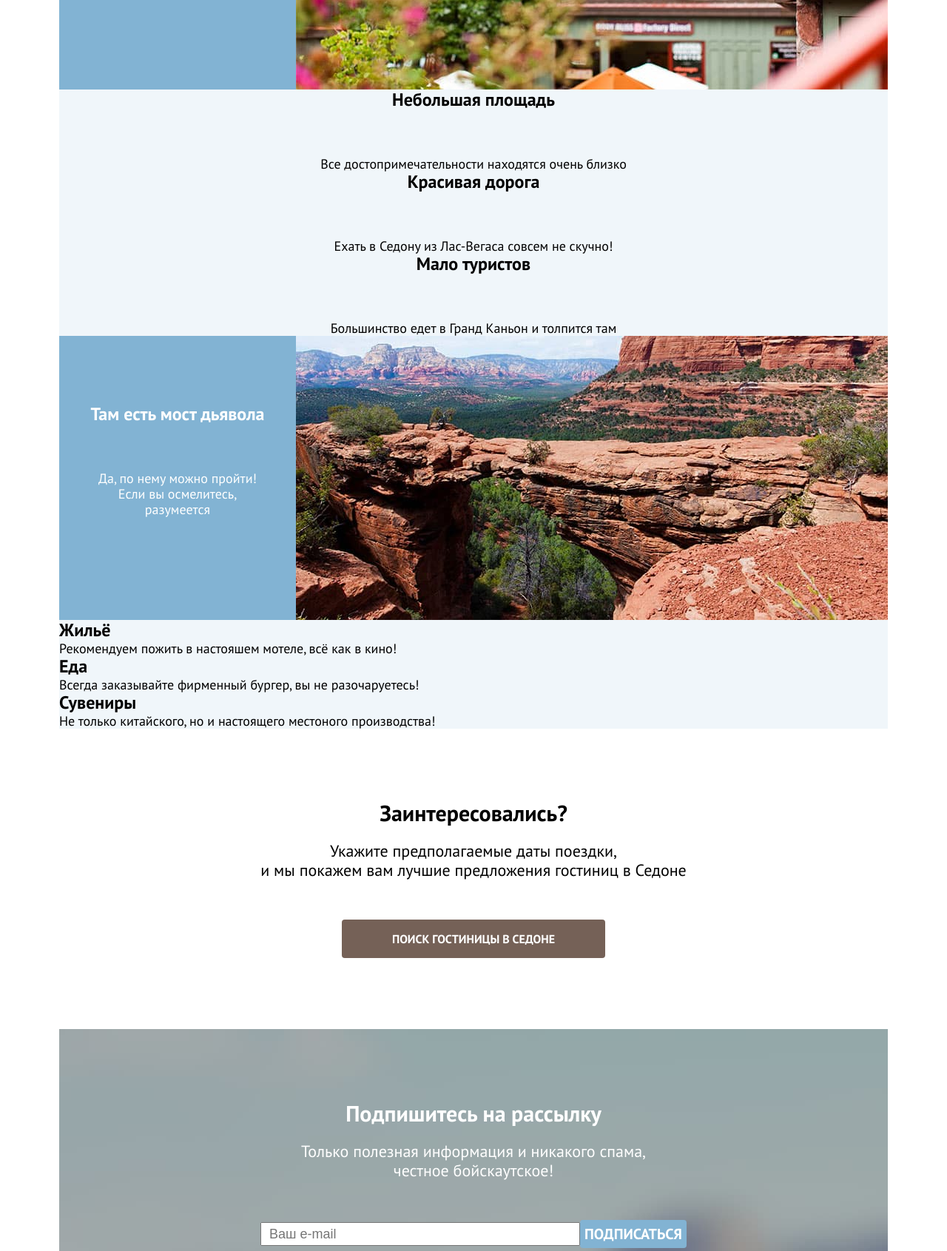
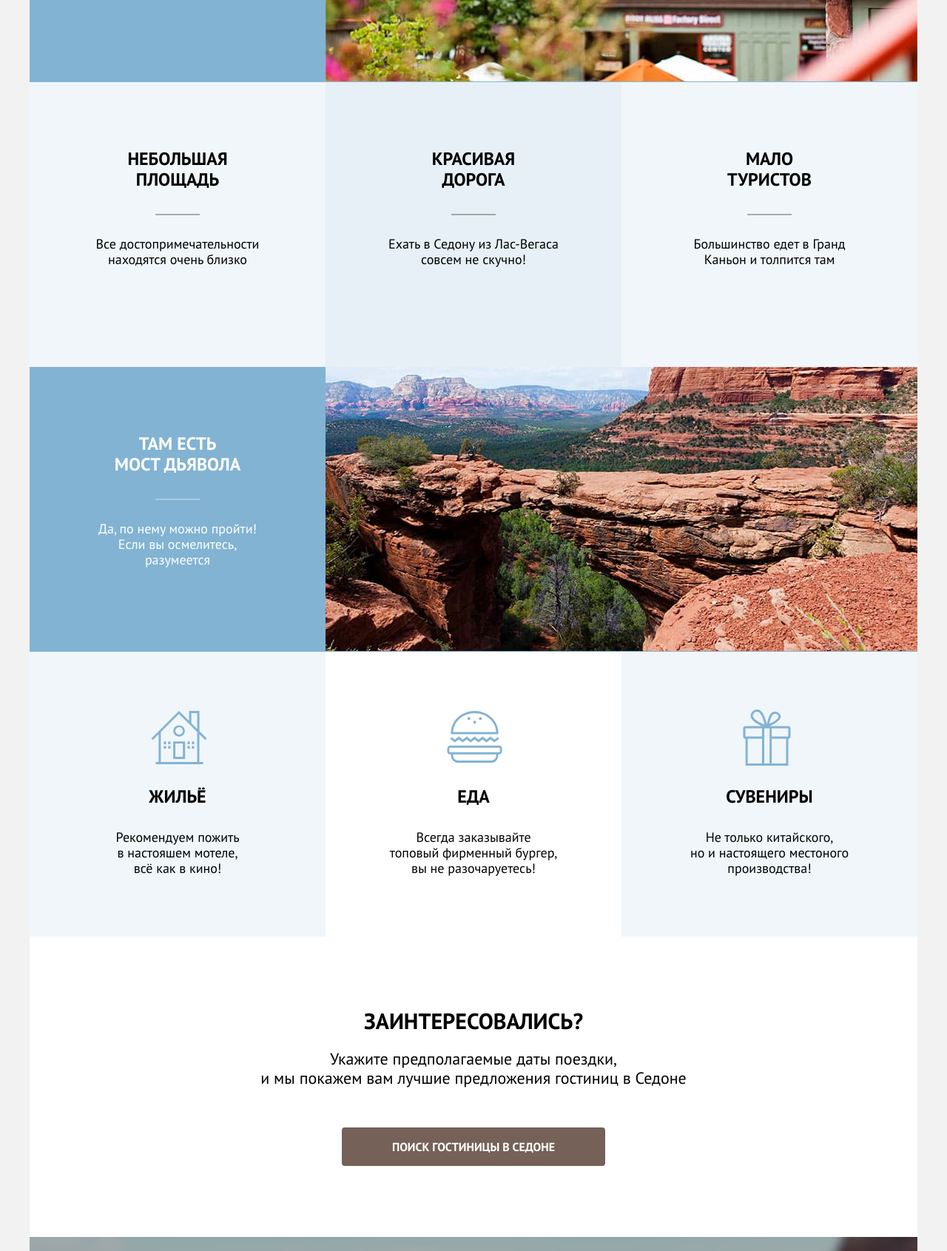
Before and after one commit to kentkanta/236403-sedona-35, a plain HTML site: page index.html in a window 1280 px wide. Shown: the part 1106-2797 px from the top of the page at 74% size. Drawn offline with Linux system fonts and the light colour scheme; files whose address does not match are found by name.

Commit message:
Корректировки задания № 5
Добавляет первые корректировки для главной страницы

```diff
--- a/index.html
+++ b/index.html
@@ -26,17 +26,17 @@
           </li>
         </ul>
         <ul class="user-navigation main-header__user-navigation">
-          <li class="user-navigation-list main-header__user-navigation-list">
-            <a class="user-navigation-link main-header__user-navigation-link" href="#">
+          <li class="user-navigation-item main-header__user-navigation-list">
+            <a class="user-navigation-link main-header__user-navigation-link search-link" href="#">
               <span class="visually-hidden">Поиск</span>
             </a>
           </li>
-          <li class="user-navigation-list main-header__user-navigation-list">
-            <a class="user-navigation-link main-header__user-navigation-link" href="#">
+          <li class="user-navigation-item main-header__user-navigation-list">
+            <a class="user-navigation-link main-header__user-navigation-link favorites-link" href="#">
               <span class="visually-hidden">Избранное</span>
             </a>
           </li>
-          <li class="user-navigation-list main-header__user-navigation-list">
+          <li class="user-navigation-item main-header__user-navigation-list button-item">
             <a class="user-navigation-link main-header__user-navigation-link button" href="#">Хочу сюда!</a>
           </li>
         </ul>
@@ -59,61 +59,61 @@
             круче, чем
             Гранд-Каньон!</p>
           <ul class="attractions-list">
-            <li class="advantages-list-item attractions-item img-item">
-              <div class="advantages-item-text-group">
-                <h3 class="advantages-list-title advantages__advantages-list-title">Настоящий городок</h3>
-                <p class="advantages-list-text advantages__advantages-list-text">Седона — не аттракцион для<br> туристов,
+            <li class="attractions-list-item attractions-item img-item">
+              <div class="attractions-item-text-group">
+                <h3 class="attractions-item-title advantages__attractions-item-title">Настоящий<br> городок</h3>
+                <p class="attractions-item-text advantages__attractions-item-text">Седона — не аттракцион для<br> туристов,
                   там течёт своя<br> жизнь</p>
               </div>
-              <img class="advantages-list-img advantages__advantages-list-img"
+              <img class="attractions-item-img advantages__attractions-item-img"
                 src="img/bitmap/advantages-photo-of-city.jpg" width="800" height="384"
                 alt="Архитектура и природа города Седона: старые деревянные дома, деревья, кафе" />
             </li>
-            <li class="advantages-list-item attractions-item text-item">
-              <h3 class="advantages-list-title advantages__advantages-list-title">Небольшая площадь</h3>
-              <p class="advantages-list-text advantages__advantages-list-text">Все достопримечательности находятся очень
+            <li class="attractions-list-item attractions-item text-item">
+              <h3 class="attractions-item-title advantages__attractions-item-title">Небольшая<br> площадь</h3>
+              <p class="attractions-item-text advantages__attractions-item-text">Все достопримечательности<br> находятся очень
                 близко
               </p>
             </li>
-            <li class="advantages-list-item attractions-item text-item">
-              <h3 class="advantages-list-title advantages__advantages-list-title">Красивая дорога</h3>
-              <p class="advantages-list-text advantages__advantages-list-text">Ехать в Седону из Лас-Вегаса совсем не
+            <li class="attractions-list-item attractions-item text-item dark-grey">
+              <h3 class="attractions-item-title advantages__attractions-item-title">Красивая<br> дорога</h3>
+              <p class="attractions-item-text advantages__attractions-item-text">Ехать в Седону из Лас-Вегаса<br> совсем не
                 скучно!
               </p>
             </li>
-            <li class="advantages-list-item attractions-item text-item">
-              <h3 class="advantages-list-title advantages__advantages-list-title">Мало туристов</h3>
-              <p class="advantages-list-text advantages__advantages-list-text">Большинство едет в Гранд Каньон и
+            <li class="attractions-list-item attractions-item text-item">
+              <h3 class="attractions-item-title advantages__attractions-item-title">Мало<br> туристов</h3>
+              <p class="attractions-item-text advantages__attractions-item-text">Большинство едет в Гранд<br> Каньон и
                 толпится там
               </p>
             </li>
-            <li class="advantages-list-item attractions-item img-item">
-              <div class="advantages-item-text-group">
-                <h3 class="advantages-list-title advantages__advantages-list-title">Там есть мост дьявола</h3>
-                <p class="advantages-list-text advantages__advantages-list-text">Да, по нему можно пройти!<br> Если вы
+            <li class="attractions-list-item attractions-item img-item">
+              <div class="attractions-item-text-group">
+                <h3 class="attractions-item-title advantages__attractions-item-title">Там есть<br> мост дьявола</h3>
+                <p class="attractions-item-text advantages__attractions-item-text">Да, по нему можно пройти!<br> Если вы
                   осмелитесь,<br> разумеется</p>
               </div>
-              <img class="advantages-list-img advantages__advantages-list-img"
+              <img class="attractions-item-img advantages__attractions-item-img"
                 src="img/bitmap/advantages-photo-of-devils-bridge.jpg" width="800" height="384"
                 alt="Мост Дьявола: каменный мост, пролегающий над каньоном" />
             </li>
           </ul>
           <ul class="benefits-list advantages_benefits-list">
-            <li class="benefits-list-item advantages__benefits-list-item">
-              <h3 class="benefits-list-title advantages__benefits-list-title">Жильё</h3>
-              <p class="benefits-list-text advantages__benefits-list-title">Рекомендуем пожить в настояшем мотеле, всё
+            <li class="benefits-list-item advantages__benefits-list-item housing">
+              <h3 class="benefits-item-title advantages__benefits-item-title">Жильё</h3>
+              <p class="benefits-item-text advantages__benefits-item-title">Рекомендуем пожить<br> в настояшем мотеле,<br> всё
                 как в
                 кино!</p>
             </li>
-            <li class="benefits-list-item advantages__benefits-list-item">
-              <h3 class="benefits-list-title advantages__benefits-list-title">Еда</h3>
-              <p class="benefits-list-text advantages__benefits-list-title">Всегда заказывайте фирменный бургер, вы не
+            <li class="benefits-list-item advantages__benefits-list-item transparent-background food">
+              <h3 class="benefits-item-title advantages__benefits-item-title">Еда</h3>
+              <p class="benefits-item-text advantages__benefits-item-title">Всегда заказывайте<br>топовый фирменный бургер,<br> вы не
                 разочаруетесь!</p>
             </li>
-            <li class="benefits-list-item advantages__benefits-list-item">
-              <h3 class="benefits-list-title advantages__benefits-list-title">Сувениры</h3>
-              <p class="benefits-list-text advantages__benefits-list-title">Не только китайского, но и настоящего
-                местоного
+            <li class="benefits-list-item advantages__benefits-list-item souvenirs">
+              <h3 class="benefits-item-title advantages__benefits-item-title">Сувениры</h3>
+              <p class="benefits-item-text advantages__benefits-item-title">Не только китайского,<br> но и настоящего
+                местоного<br>
                 производства!</p>
             </li>
           </ul>
--- a/styles/styles.css
+++ b/styles/styles.css
@@ -22,7 +22,8 @@
 }
 
 html {
-  height: 100%:
+  height: 100%;
+  background-color: #F2F2F2;
 }
 
 /* Стили для всей страницы */
@@ -30,7 +31,7 @@ body {
   width: 1200px;
   min-height: 100%;
   margin: 0 auto;
-  padding: 0 40px;
+  padding: 0;
   font-family: "PT Sans", sans-serif;
   font-size: 22px;
   font-weight: 400;
@@ -70,16 +71,11 @@ body {
   overflow: hidden;
 }
 
-.container {}
-
-
-
 /* Стили для main-header */
-
 .main-nav {
-  width: 1060px;
-  margin: 0 auto;
+  padding: 0 70px;
   display: flex;
+  position: relative;
 }
 
 .site-navigation,
@@ -92,36 +88,80 @@ body {
 }
 
 .site-navigation {
-  width: 507px;
+  margin-left: 170px;
+}
+
+.main-header__site-logo {
+  position: absolute;
+  top: 0;
+  left: 70px;
 }
 
 .site-navigation .site-navigation-item:not(:last-child) {
   margin-right: 16px;
 }
 
-.user-navigation {
-  width: 268px;
-  margin-left: auto;
-  justify-content: flex-end;
-}
-
 .site-navigation-link {
+  display: block;
   text-decoration: none;
   color: inherit;
   font-weight: 700;
   line-height: 24px;
+  padding: 20px 0;
+}
+
+.user-navigation {
+  margin-left: auto;
+  justify-content: flex-end;
+  width: 270px;
 }
 
 .user-navigation-link {
+  display: block;
+  width: 44px;
   text-decoration: none;
   color: inherit;
   font-weight: 700;
   line-height: 24px;
+  padding: 30px 0;
+}
+
+.user-navigation-link.favorites-link {
+  position: relative;
+  background-image: url(/img/vector/user-menu-favorites.svg);
+  background-repeat: no-repeat;
+  background-position: 50% 50%;
+}
+
+.user-navigation-link.favorites-link::before {
+  content: '12';
+  position: absolute;
+  top: 11px;
+  right: 3px;
+  display: block;
+  width: 18px;
+  height: 18px;
+  border-radius: 50%;
+  background-color: #7DB54F;
+  color: #fff;
+  font-size: 10px;
+  line-height: 18px;
+  text-align: center;
+}
+
+.user-navigation-link.search-link {
+  background-image: url(/img/vector/user-menu-search.svg);
+  background-repeat: no-repeat;
+  background-position: 50% 50%;
+}
+
+.user-navigation-item.button-item {
+  margin-left: 20px;
 }
 
 .main-header__user-navigation-link.button {
-  width: 140px;
-  padding: 8px 10px;
+  width: 160px;
+  padding: 8px 0;
   color: #fff;
   text-transform: uppercase;
   background-color: #756157;
@@ -137,24 +177,25 @@ body {
 
 /* Стили для промо-блока */
 .promo {
+  text-align: center;
   min-height: 485px;
-  margin-bottom: 69px;
-  background-image: url('/img/bitmap/promo-background.jpg');
+  margin-bottom: 70px;
+  background-image: url('/img/vector/promo-background-divider.svg'), url(/img/bitmap/promo-background.jpg);
+  background-size: contain, contain;
+  background-repeat: no-repeat, no-repeat;
+  background-position: 0 100%, 0 0;
   background-color: #82B3D3;
-  background-repeat: no-repeat;
-  display: flex;
-  justify-content: center;
-  align-items: center;
+}
+
+.promo-img {
+  margin-top: 50px;
 }
 
 
 
 /* Стили для блока преимуществ */
 
-.advantages {
-  display: flex;
-  flex-direction: column;
-}
+/* !!! Скорректировать width на flex-basis!!! */
 
 .advantages-title {
   font-size: 30px;
@@ -163,6 +204,7 @@ body {
   margin-bottom: 25px;
   padding: 0;
   text-align: center;
+  text-transform: uppercase;
 }
 
 .advantages-promo-text {
@@ -180,45 +222,91 @@ body {
   list-style: none;
 }
 
-.attractions-item {
+.attractions-list {
   display: flex;
+  flex-wrap: wrap;
 }
 
-.attractions-item.text-item {
-  flex-direction: column;
+.attractions-list-item.img-item {
+  display: flex;
+  background-color: #82B3D3;
 }
 
-.advantages-item-text-group {
+.attractions-item-text-group {
+  position: relative;
   width: 400px;
-  display: flex;
-  flex-direction: column;
-  align-items: center;
-  padding-top: 92px;
+  min-height: 385px;
+  padding-top: 90px;
 }
 
-.advantages-list-title {
+.attractions-item-text-group::after {
+  display: block;
+  content: '';
+  position: absolute;
+  top: 178px;
+  left: 170px;
+  width: 60px;
+  height: 2px;
+  background-color: #fff;
+  opacity: 30%;
+}
+
+.attractions-list-item.img-item .attractions-item-title {
   font-size: 24px;
   line-height: 28px;
   color: #fff;
-  margin: 0;
-  padding: 0;
-}
-
-.advantages-list-item.img-item {
-  background-color: #82B3D3;
-}
-
-.advantages-list-item.text-item .advantages-list-title {
-  font-size: 24px;
-  line-height: 28px;
-  color: #000;
   text-align: center;
+  text-transform: uppercase;
   margin: 0;
   margin-bottom: 62px;
   padding: 0;
 }
 
-.advantages-list-item.text-item .advantages-list-text {
+.attractions-list-item.img-item .attractions-item-text {
+  font-size: 18px;
+  line-height: 21px;
+  color: #fff;
+  text-align: center;
+  margin: 0;
+  padding: 0;
+}
+
+.attractions-list-item.text-item {
+  position: relative;
+  width: 400px;
+  min-height: 385px;
+  padding-top: 90px;
+  background-color: rgba(131, 179, 211, 0.12);
+}
+
+.attractions-list-item.text-item::after {
+  display: block;
+  content: '';
+  position: absolute;
+  top: 178px;
+  left: 170px;
+  width: 60px;
+  height: 2px;
+  background-color: #000;
+  opacity: 30%;
+}
+
+.attractions-list-item.dark-grey {
+  background-color: #83B3D333;
+}
+
+.attractions-list-item.text-item .attractions-item-title {
+  font-size: 24px;
+  line-height: 28px;
+  color: #000;
+  text-align: center;
+  text-transform: uppercase;
+  margin: 0;
+  margin-bottom: 62px;
+  padding: 0;
+}
+
+.attractions-list-item.text-item .attractions-item-text {
   font-size: 18px;
   line-height: 21px;
   color: #000;
@@ -227,41 +315,53 @@ body {
   padding: 0;
 }
 
-.advantages-list-item.img-item .advantages-list-title {
+.benefits-list {
+  display: flex;
+}
+
+.benefits-list-item {
+  position: relative;
+  width: 400px;
+  min-height: 385px;
+  padding-top: 182px;
+  background-color: #83B3D31F;
+}
+
+.benefits-list-item.transparent-background {
+  background-color: #fff;
+}
+
+.benefits-list-item.housing {
+  background-image: url('/img/vector/benefits-housing.svg');
+  background-repeat: no-repeat;
+  background-position: 164px 80px;
+}
+
+.benefits-list-item.food {
+  background-image: url('/img/vector/benefits-food.svg');
+  background-repeat: no-repeat;
+  background-position: 164px 80px;
+}
+
+.benefits-list-item.souvenirs {
+  background-image: url('/img/vector/benefits-souvenirs.svg');
+  background-repeat: no-repeat;
+  background-position: 164px 78px;
+
+}
+
+.benefits-item-title {
+  text-transform: uppercase;
+  text-align: center;
   font-size: 24px;
   line-height: 28px;
-  color: #fff;
-  text-align: center;
   margin: 0;
-  margin-bottom: 62px;
+  margin-bottom: 30px;
   padding: 0;
 }
 
-.advantages-list-item.img-item .advantages-list-text {
-  font-size: 18px;
-  line-height: 21px;
-  color: #fff;
+.benefits-item-text {
   text-align: center;
-  margin: 0;
-  padding: 0;
-}
-
-.advantages-list-item {
-  background-color: rgba(131, 179, 211, 0.12);
-}
-
-.benefits-list-item {
-  background-color: #83B3D31F;
-}
-
-.benefits-list-title {
-  font-size: 24px;
-  line-height: 28px;
-  margin: 0;
-  padding: 0;
-}
-
-.benefits-list-text {
   font-size: 18px;
   line-height: 21px;
   margin: 0;
@@ -275,19 +375,12 @@ body {
   padding-bottom: 96px;
 }
 
-.search-wrapper {
-  width: 620px;
-  margin: 0 auto;
-  display: flex;
-  flex-direction: column;
-  align-items: center;
-}
-
 .search__question-text {
   font-size: 30px;
   line-height: 36px;
   font-weight: 700;
   text-align: center;
+  text-transform: uppercase;
   margin: 0;
   margin-bottom: 20px;
   padding: 0;
@@ -306,25 +399,20 @@ body {
   background-color: #756157;
   width: 356px;
   height: 52px;
+  margin: 0 auto;
   padding: 8px 10px;
 }
 
 /* Стили для секции подписки на рассылку */
+/* !!!Скорректировать фильтр!!! */
 
 .subscription {
   padding-top: 96px;
   padding-bottom: 114px;
   background-image: url('/img/bitmap/subscription-background.jpg');
+  background-size: cover;
   background-color: #82B3D3;
   background-repeat: no-repeat;
-}
-
-.subscription-wrapper {
-  width: 700px;
-  margin: 0 auto;
-  display: flex;
-  flex-direction: column;
-  align-items: center;
 }
 
 .subscription-title-text {
@@ -333,6 +421,7 @@ body {
   font-size: 30px;
   line-height: 36px;
   text-align: center;
+  text-transform: uppercase;
   margin: 0;
   margin-bottom: 20px;
   padding: 0;
@@ -350,22 +439,42 @@ body {
 .subscription-form {
   display: flex;
   justify-content: center;
-  align-items: center;
 }
 
 .subscription input[type="email"] {
+  position: relative;
   width: 432px;
-  height: 32px;
-  padding: 10px 10px;
+  padding: 14px 20px;
   font-size: 18px;
   line-height: 24px;
+  border: none;
+  border-bottom-left-radius: 4px;
+  border-top-left-radius: 4px;
+}
+
+.subscription input[type="email"]::after {
+  display: block;
+  content: '';
+  position: absolute;
+  top: 0;
+  right: 0;
+  width: 16px;
+  height: 16px;
+  border: 1px solid black;
+  background-image: url('/img/vector/search-email-input-img.svg');
+  background-repeat: no-repeat;
+  background-position: center center;
 }
 
 .subscription .button {
+  width: 232px;
   color: #fff;
   background-color: #82B3D3;
   font-size: 20px;
   line-height: 36px;
+  border-radius: 0;
+  border-bottom-right-radius: 4px;
+  border-top-right-radius: 4px;
 }
 
 /*---------- Стили для страницы-каталога ----------*/
```
Also changed, not shown: img/bitmap/promo-background.jpg, img/vector/promo-background-divider.svg (added).
